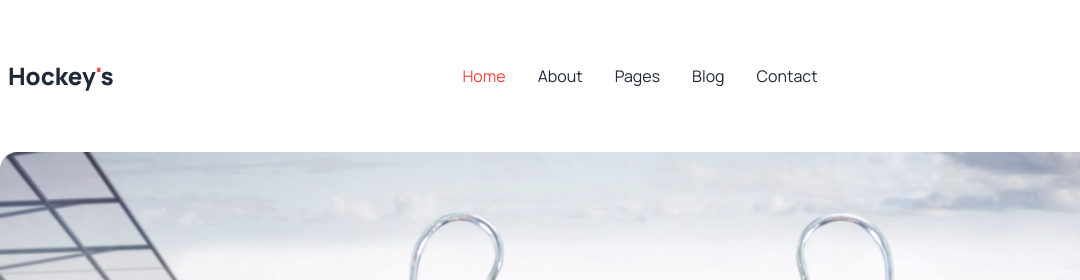
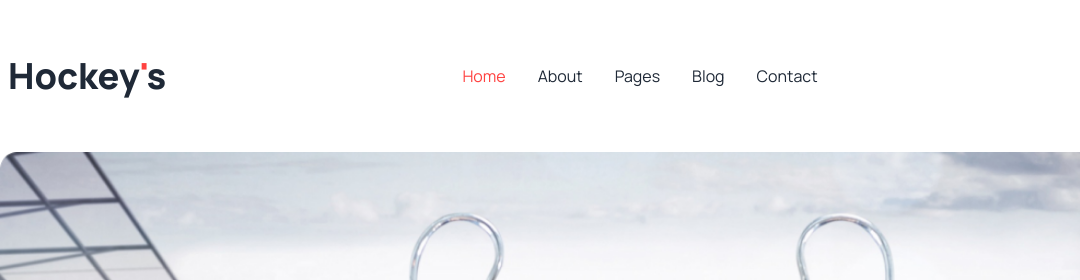
Before and after one commit to Jaman-Shah/hokeys, a plain HTML site: page index.html in a window 1280 px wide. Shown: the top 280 px of the page, 0-1080 px from the left. Drawn offline with nearby package versions, Linux system fonts and the light colour scheme.

Commit message:
logo size increased

```diff
--- a/index.html
+++ b/index.html
@@ -78,7 +78,7 @@
                 <li><a>Contact</a></li>
               </ul>
             </div>
-            <h1 class="text-2xl font-extrabold">
+            <h1 class="text-4xl font-extrabold">
               Hockey<span class="text-[#FF4240]">'</span>s
             </h1>
           </div>
```
